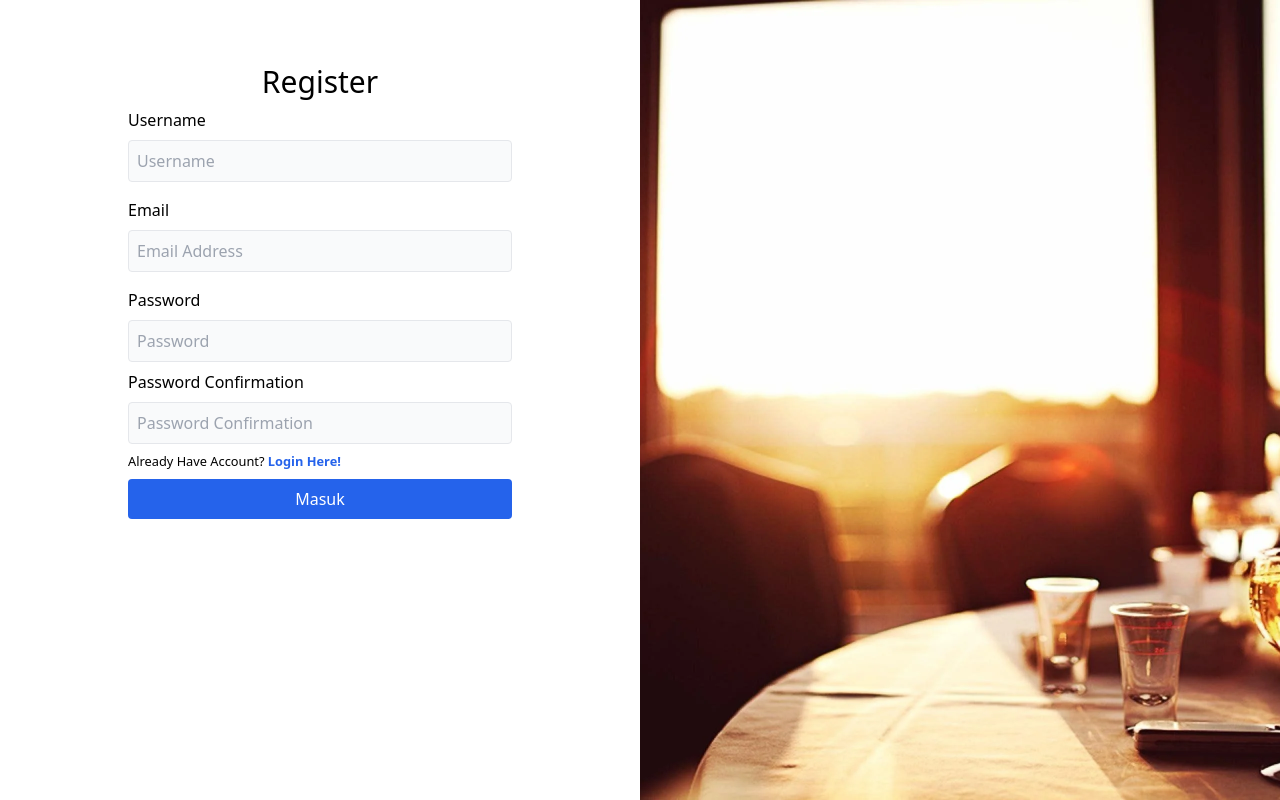
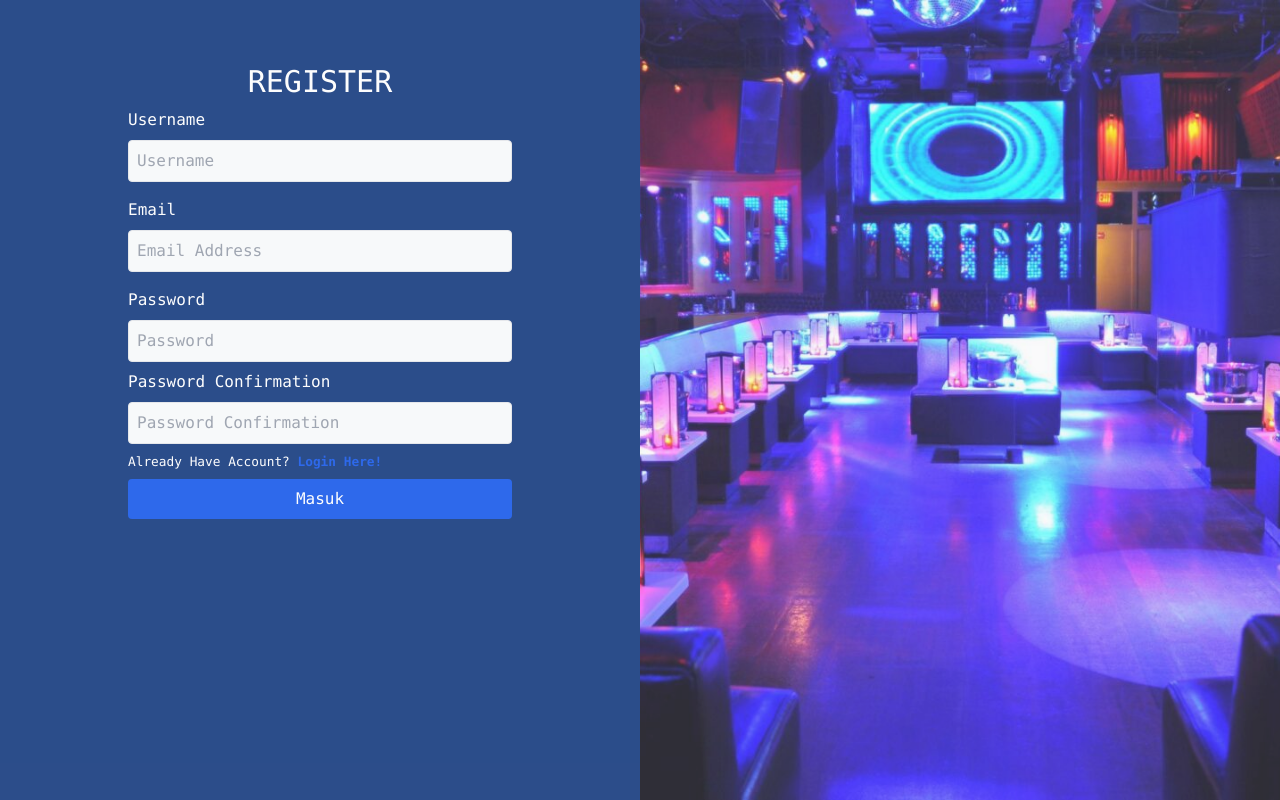
Before and after one commit to KingZTzy/review-resto, a Vue app: page /register in a window 1280 px wide. Built offline with nearby package versions, Linux system fonts and the light colour scheme; no server answers.

Commit message:
feat: Navbar as component

```diff
--- a/src/components/BaseCard.vue
+++ b/src/components/BaseCard.vue
@@ -12,12 +12,12 @@ defineProps({
 </script>
 
 <template>
-    <RouterLink v-if="to" :to="to" class="block bg-white shadow p-4 rounded select-none">
+    <RouterLink v-if="to" :to="to" class="block text-[#224585] bg-[#576CBC] shadow p-4 rounded select-none">
         <BaseCardTitle v-if="!!$slots.title">
             <slot name="title" />
         </BaseCardTitle>
 
-        <BaseCardBody>
+        <BaseCardBody class="text-white">
             <slot />
         </BaseCardBody>
     </RouterLink>
--- /dev/null
+++ b/src/components/Navbar.vue
@@ -0,0 +1,32 @@
+<script>
+
+</script>
+
+<template>
+    <main class="max-w-screen-xl mx-auto grid grid-cols-12 grid-rows-6 bg-[#0B2447] overflow-hidden">
+        <div class="row-span-full col-span-full">
+            <nav class="flex justify-end">
+                <div class="mr-auto ml-12 py-6 font-bold text-2xl">
+                    <router-link to=""
+                        class="text-white opacity-80 hover:opacity-100 transition duration-300 tracking-wider font-mono flex">
+                        <img class="h-8 mr-3" src="../../public/img/Logo1.png" alt="">
+                        Resto|Ichikiwir
+                    </router-link>
+                </div>
+
+                <div class="flex">
+                    <ul class="flex py-7 uppercase font-mono">
+                        <li><router-link to=""
+                                class="text-white hover:bg-blue-600 transition duration-300 p-3">Home</router-link></li>
+                        <li><router-link to=""
+                                class="text-white hover:bg-blue-600 transition duration-300 p-3">Resto</router-link></li>
+                        <li><router-link to=""
+                                class="text-white hover:bg-blue-600 transition duration-300 p-3">Profile</router-link></li>
+                    </ul>
+
+                    <button class="text-white hover:bg-blue-600 transition duration-300 uppercase p-3 font-mono">Logout</button>
+                </div>
+            </nav>
+        </div>
+    </main>
+</template>
--- a/src/router/index.js
+++ b/src/router/index.js
@@ -8,21 +8,25 @@ const router = createRouter({
     {
       path: '/',
       name: 'login',
+      title: 'Login',
       component: LoginView,
     },
     {
       path: '/register',
       name: 'register',
+      title: 'Register  ',
       component: RegisterView,
     },
     {
       path: '/restos',
       name: 'restos',
+      title: 'Resto',
       component: () => import('../views/RestoView.vue')
     },
     {
       path: '/restos/:id',
       name: 'restos-show',
+      title: 'Resto Detail',
       component: () => import('../views/RestoDetailView.vue')
     },
   ]
--- a/src/views/LoginView.vue
+++ b/src/views/LoginView.vue
@@ -34,20 +34,20 @@ const onSubmit = async () => {
 
 <template>
   <main class="grid grid-cols-12 min-h-screen">
-    <section class="col-span-6 bg-white h-full shadow-xl">
+    <section class="col-span-6 bg-[#224585] opacity-95 text-white font-mono h-full shadow-xl">
       <form :action="route.path" method="post" class="p-10 py-32 px-32 font-light" @submit.prevent="onSubmit">
-        <h1 class="block text-center mb-2 text-3xl">Login</h1>
+        <h1 class="block text-center mb-2 text-3xl uppercase">Login</h1>
 
         <div class="mb-4">
           <label for="email" class="block mb-2">Email</label>
           <input v-model="credenstials.email" type="email" required placeholder="Email Address"
-            class="border p-2 w-full bg-gray-50 outline-none focus:ring-1 focus:ring-blue-300 rounded">
+            class="border p-2 w-full text-black bg-gray-50 outline-none focus:ring-1 focus:ring-blue-300 rounded">
         </div>
 
         <div class="mb-4">
           <label for="password" class="block mb-2">Password</label>
           <input v-model="credenstials.password" type="password" required placeholder="Password"
-            class="border p-2 w-full bg-gray-50 outline-none focus:ring-1 focus:ring-blue-300 rounded">
+            class="border p-2 w-full text-black bg-gray-50 outline-none focus:ring-1 focus:ring-blue-300 rounded">
         </div>
         <small class="block mb-2">Don't Have Account? <router-link :to="{ name: 'register' }" class="text-blue-600 font-bold hover:text-blue-800 transition-colors duration-300">Register
             Here!</router-link> </small>
@@ -57,7 +57,7 @@ const onSubmit = async () => {
     </section>
 
     <section class="col-span-6">
-            <img class="object-cover h-full" src="../../public/img/Resto1.png">
+            <img class="object-cover h-full opacity-80" src="../../public/img/Resto1.png">
         </section>
   </main>
 </template>
--- a/src/views/RegisterView.vue
+++ b/src/views/RegisterView.vue
@@ -34,32 +34,32 @@ const onSubmit = async () => {
 
 <template>
     <main class="grid grid-cols-12 min-h-screen overflow-hidden">
-        <section class="col-span-6 bg-white h-full">
+        <section class="col-span-6 opacity-95 bg-[#224585] text-white font-mono h-full">
             <form :action="route.path" method="post" class="p-10 px-32 py-16 font-light" @submit.prevent="onSubmit">
-                <h1 class="block text-center mb-2 text-3xl">Register</h1>
+                <h1 class="block text-center mb-2 text-3xl uppercase">Register</h1>
 
                 <div class="mb-4">
                     <label for="name" class="block mb-2">Username</label>
                     <input v-model="credenstials.name" type="text" required placeholder="Username"
-                        class="border p-2 w-full bg-gray-50 outline-none focus:ring-1 focus:ring-blue-400 rounded">
+                        class="border p-2 w-full text-black bg-gray-50 outline-none focus:ring-1 focus:ring-blue-400 rounded">
                 </div>
 
                 <div class="mb-4">
                     <label for="email" class="block mb-2">Email</label>
                     <input v-model="credenstials.email" type="email" required placeholder="Email Address"
-                        class="border p-2 w-full bg-gray-50 outline-none focus:ring-1 focus:ring-blue-400 rounded">
+                        class="border p-2 w-full text-black bg-gray-50 outline-none focus:ring-1 focus:ring-blue-400 rounded">
                 </div>
 
                 <div class="mb-2">
                     <label for="password" class="block mb-2">Password</label>
                     <input v-model="credenstials.password" type="password" required placeholder="Password"
-                        class="border p-2 w-full bg-gray-50 outline-none focus:ring-1 focus:ring-blue-400 rounded">
+                        class="border p-2 w-full text-black bg-gray-50 outline-none focus:ring-1 focus:ring-blue-400 rounded">
                 </div>
 
                 <div class="mb-2">
                     <label for="password_confirmation" class="block mb-2">Password Confirmation</label>
                     <input v-model="credenstials.password_confirmation" type="password" required placeholder="Password Confirmation"
-                        class="border p-2 w-full bg-gray-50 outline-none focus:ring-1 focus:ring-blue-400 rounded">
+                        class="border p-2 w-full text-black bg-gray-50 outline-none focus:ring-1 focus:ring-blue-400 rounded">
                 </div>
 
                 <small class="block mb-2 font-light">Already Have Account? <router-link :to="{ name: 'login' }"
@@ -71,7 +71,7 @@ const onSubmit = async () => {
         </section>
 
         <section class="col-span-6">
-            <img class="object-cover h-full" src="../../public/img/Resto1.png">
+            <img class="object-cover h-full opacity-80" src="../../public/img/Resto1.png">
         </section>
     </main>
 </template>
--- a/src/views/RestoView.vue
+++ b/src/views/RestoView.vue
@@ -3,6 +3,7 @@ import { ref, onMounted } from 'vue';
 import { useRestoRepository } from '@/composables';
 import BaseCard from '../components/BaseCard.vue';
 import BaseContainer from '../components/BaseContainer.vue';
+import Navbar from '../components/Navbar.vue';
 
 const repository = useRestoRepository();
 
@@ -32,9 +33,11 @@ const excerpt = (text, maxLenght = 10, indicator = "...") => {
 </script>
 
 <template>
+    <Navbar />
+    <div class="bg-[#19376D]">
         <BaseContainer>
-        <div class="grid grid-cols-12 gap-4">
-            <div v-for="resto in restos" :key="resto.id" class="col-span-4">
+            <div class="grid grid-cols-12 gap-3">
+                <div v-for="resto in restos" :key="resto.id" class="col-span-6 font-serif">
                     <BaseCard :to="{ name: 'restos-show', params: { id: resto.id } }">
                         <template #title>{{ resto.name }}</template>
                         {{ excerpt(resto.description, 40) }}
@@ -42,4 +45,5 @@ const excerpt = (text, maxLenght = 10, indicator = "...") => {
                 </div>
             </div>
         </BaseContainer>
+    </div>
 </template>
```
Also changed, not shown: public/img/Logo1.png (added), public/img/Resto1.png. Lines whose indentation alone changed are shown as unchanged.
